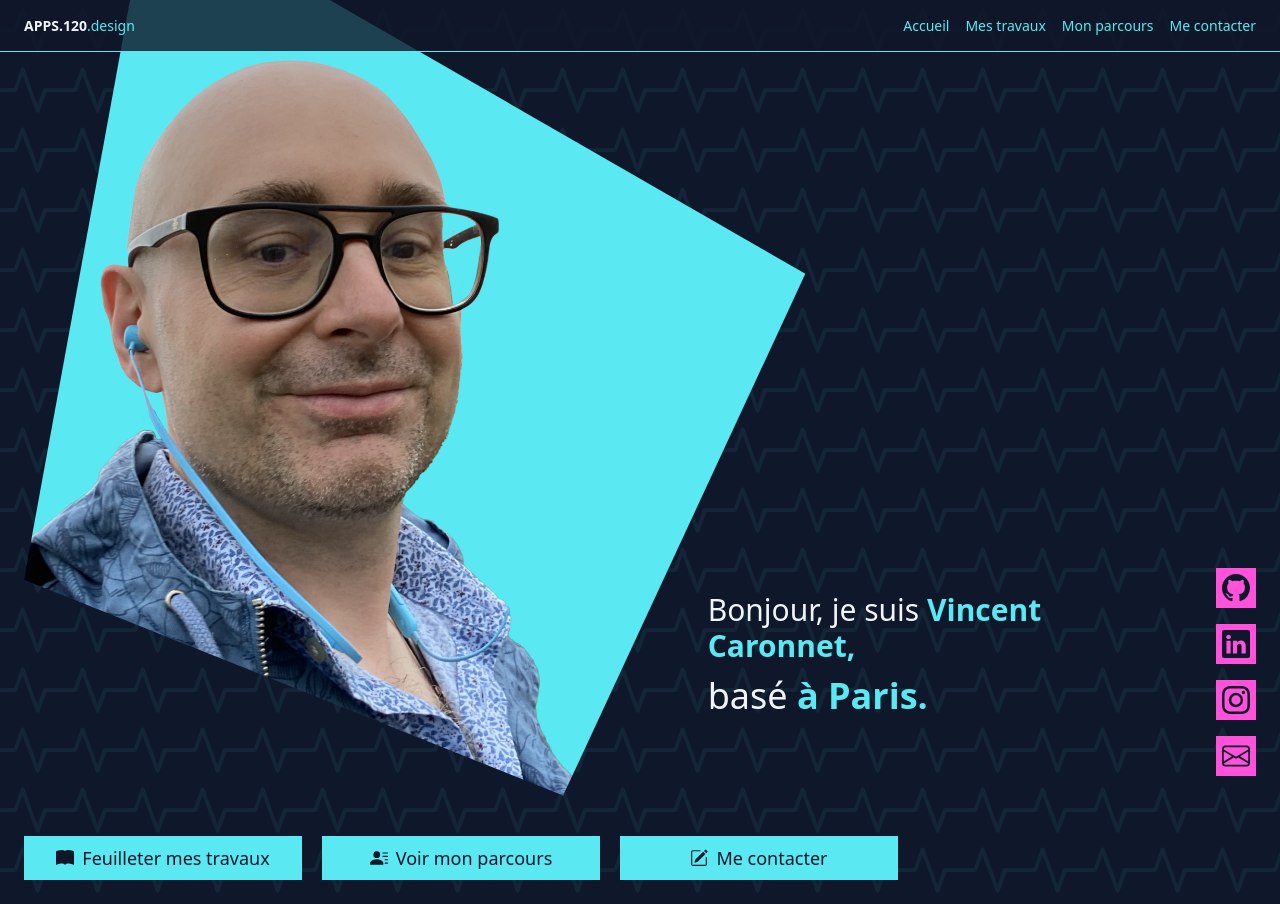
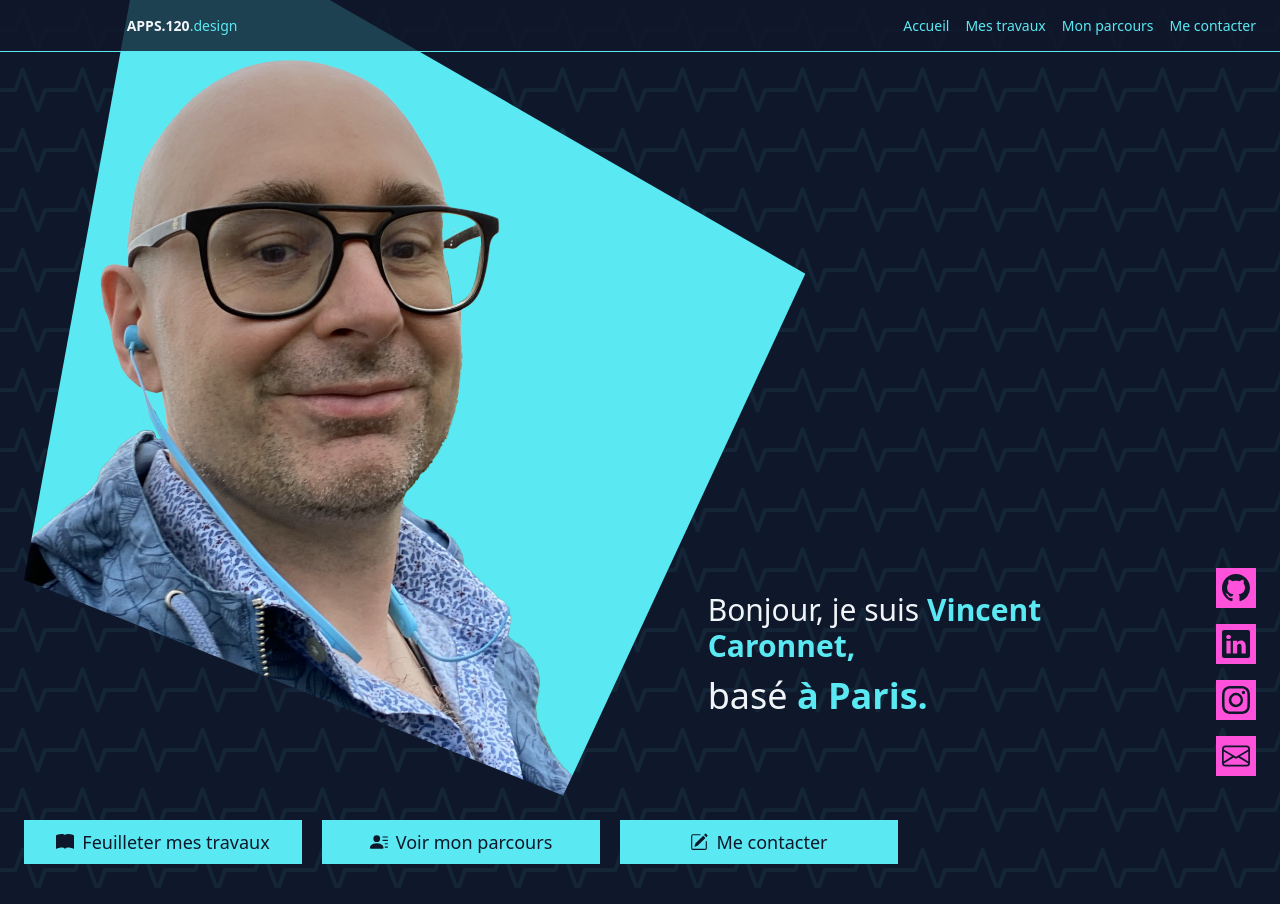
Before and after one commit to centvingt/my-portfolio, a Next.js app: page / in a window 1280 px wide. Built offline with nearby package versions, Linux system fonts and the light colour scheme.

Commit message:
Responsive de la page de détail d’un travail Ajout d’un container à partir du sm sur toutes les pages et sur la nav

```diff
--- a/components/nav-component/index.tsx
+++ b/components/nav-component/index.tsx
@@ -14,7 +14,9 @@ const NavComponent: FC<Props> = ({ navIsClosed, setNavIsClosed }) => {
                 navIsClosed ? 'h-[52px]' : 'h-[180px] sm:h-[52px]'
             }`}
         >
-            <nav className="grid justify-items-center gap-3 sm:flex sm:gap-4">
+            {/* <nav className="grid justify-items-center gap-3 sm:container sm:mx-auto sm:flex sm:gap-4 xl:px-[calc(((100%_-_11rem)_/_12))]"> */}
+            <div className="grid sm:container sm:mx-auto xl:grid-cols-12">
+                <nav className="grid justify-items-center gap-3 sm:container sm:mx-auto sm:flex sm:gap-4 xl:col-span-full xl:col-start-2">
                     <Link href={'/'}>
                         <a className="col-[1_/_2] row-[1_/_2] justify-self-start">
                             <span className="font-extrabold">APPS.120</span>
@@ -41,6 +43,7 @@ const NavComponent: FC<Props> = ({ navIsClosed, setNavIsClosed }) => {
                     </Link>
                 </nav>
             </div>
+        </div>
     )
 }
 
--- a/pages/index.tsx
+++ b/pages/index.tsx
@@ -8,7 +8,7 @@ import photo120 from '../public/img/photo-120-1500w.jpg'
 
 const HomePage: NextPage = () => {
     return (
-        <div className="pr-layout ">
+        <div className="pr-layout  sm:container sm:mx-auto">
             <header className="mb-6 grid-cols-12 text-lg sm:grid">
                 <div className="row-[1_/_2] -mt-16 w-[120vw] max-w-4xl [clip-path:polygon(16%_0,_100%_42%,_69%_100%,_0_76%)] sm:col-[1_/_8] sm:-mt-8 sm:w-full md:col-[1_/_7] lg:col-[1_/_9] xl:-mt-32">
                     <Image
@@ -27,7 +27,7 @@ const HomePage: NextPage = () => {
                     />
                 </div>
             </header>
-            <div className="grid grid-cols-[repeat(auto-fill,_minmax(256px,_1fr))] gap-5 gap-y-0">
+            <div className="buttons-container">
                 <ButtonComponent
                     icon={<BsBookFill />}
                     destination="/works/"
--- a/pages/works/[slug].tsx
+++ b/pages/works/[slug].tsx
@@ -28,8 +28,8 @@ const WorkPage: NextPage<Props> = ({ work }) => {
     }
 
     return (
-        <div className="pr-layout mt-10">
-            <header>
+        <div className="pr-layout mt-10 grid-cols-12 gap-5 sm:container sm:mx-auto md:grid">
+            <header className="col-span-5 xl:col-span-4 xl:col-start-2">
                 <Link href="/works/">
                     <a className="mb-5 grid grid-cols-[12px_1fr] items-center text-xs font-light text-slate-300 underline">
                         <BsChevronLeft /> Retour aux travaux
@@ -38,6 +38,8 @@ const WorkPage: NextPage<Props> = ({ work }) => {
                 <h1>{work.title}</h1>
                 <h2 className="mt-2">{getDate()}</h2>
                 <h3>{`${work.categories.join(' – ')}`}</h3>
+            </header>
+            <div className="col-span-5 col-start-1 xl:col-span-4 xl:col-start-2">
                 <div className="relative aspect-square w-full border border-accent">
                     <Image
                         src={`/img/works/${work.slug}-cover.jpg`}
@@ -46,7 +48,6 @@ const WorkPage: NextPage<Props> = ({ work }) => {
                         objectFit={'contain'}
                     />
                 </div>
-                <div className="grid">
                 {work.gitHubURL && (
                     <ButtonComponent
                         icon={<BsGithub />}
@@ -80,12 +81,11 @@ const WorkPage: NextPage<Props> = ({ work }) => {
                     />
                 )}
             </div>
-            </header>
             <main
+                className="col-span-7 text-slate-300 sm:-mt-6 lg:col-start-7 xl:col-span-5 xl:col-start-7"
                 dangerouslySetInnerHTML={{
                     __html: work.content ?? '<p>Il n’y a pas de contenu !</p>',
                 }}
-                className="text-slate-300"
             />
         </div>
     )
--- a/pages/works/index.tsx
+++ b/pages/works/index.tsx
@@ -9,7 +9,7 @@ interface Props {
 
 const PortfolioPage: NextPage<Props> = ({ allWorks }) => {
     return (
-        <div className="pr-layout">
+        <div className="pr-layout sm:container sm:mx-auto">
             <header>
                 <h1 className="mt-10">Mes travaux</h1>
             </header>
--- a/styles/globals.css
+++ b/styles/globals.css
@@ -13,7 +13,7 @@
     h1,
     h2,
     h3 {
-        @apply text-center;
+        @apply text-center lg:text-left;
     }
     h1,
     h2 {
@@ -42,6 +42,9 @@
 
 @layer utilities {
     .pr-layout {
-        padding-right: 60px;
+        @apply pr-[60px];
+    }
+    .buttons-container {
+        @apply -mt-4 grid grid-cols-[repeat(auto-fill,_minmax(256px,_1fr))] gap-5 gap-y-0;
     }
 }
```
Lines whose indentation alone changed are shown as unchanged.
